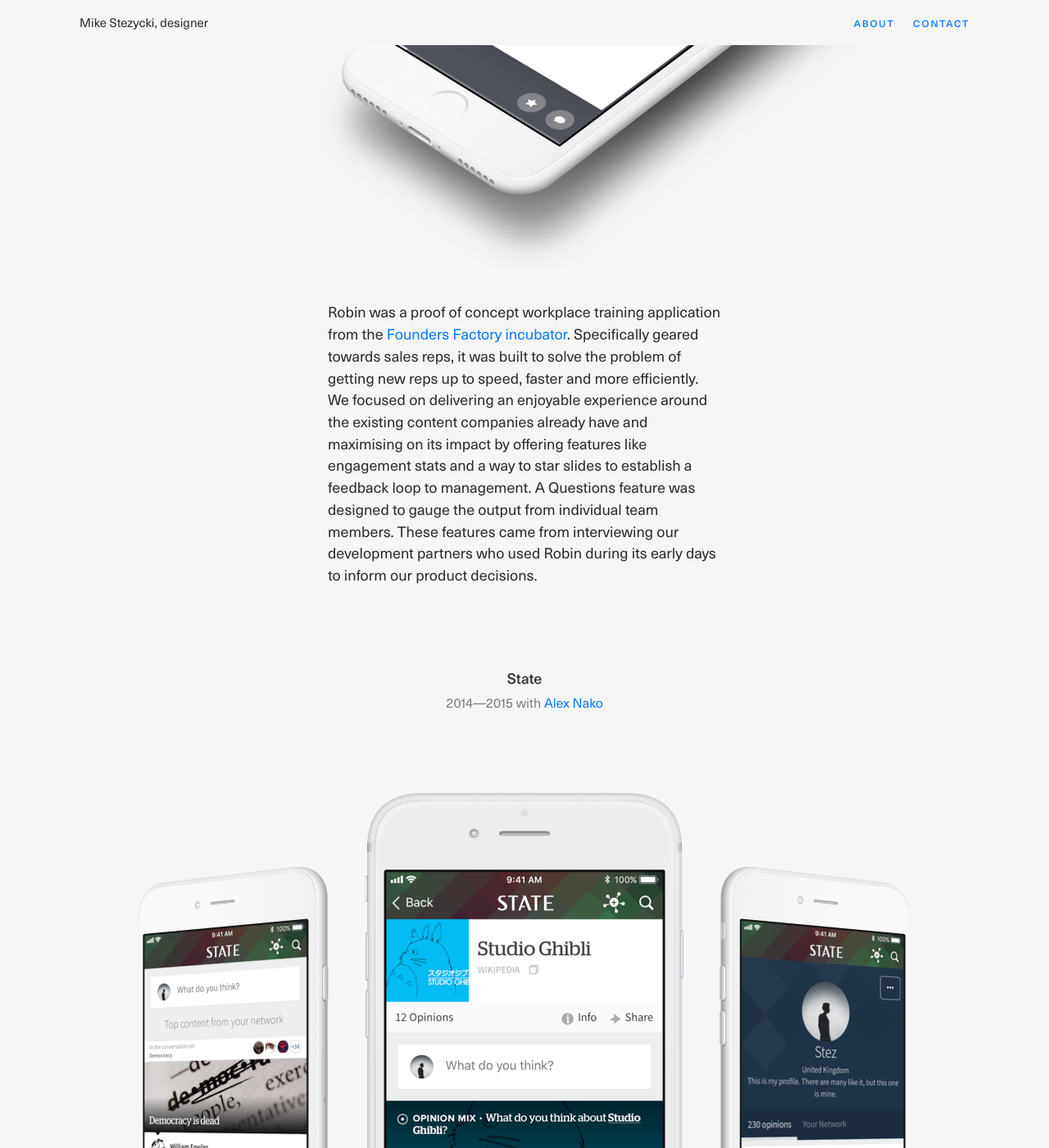
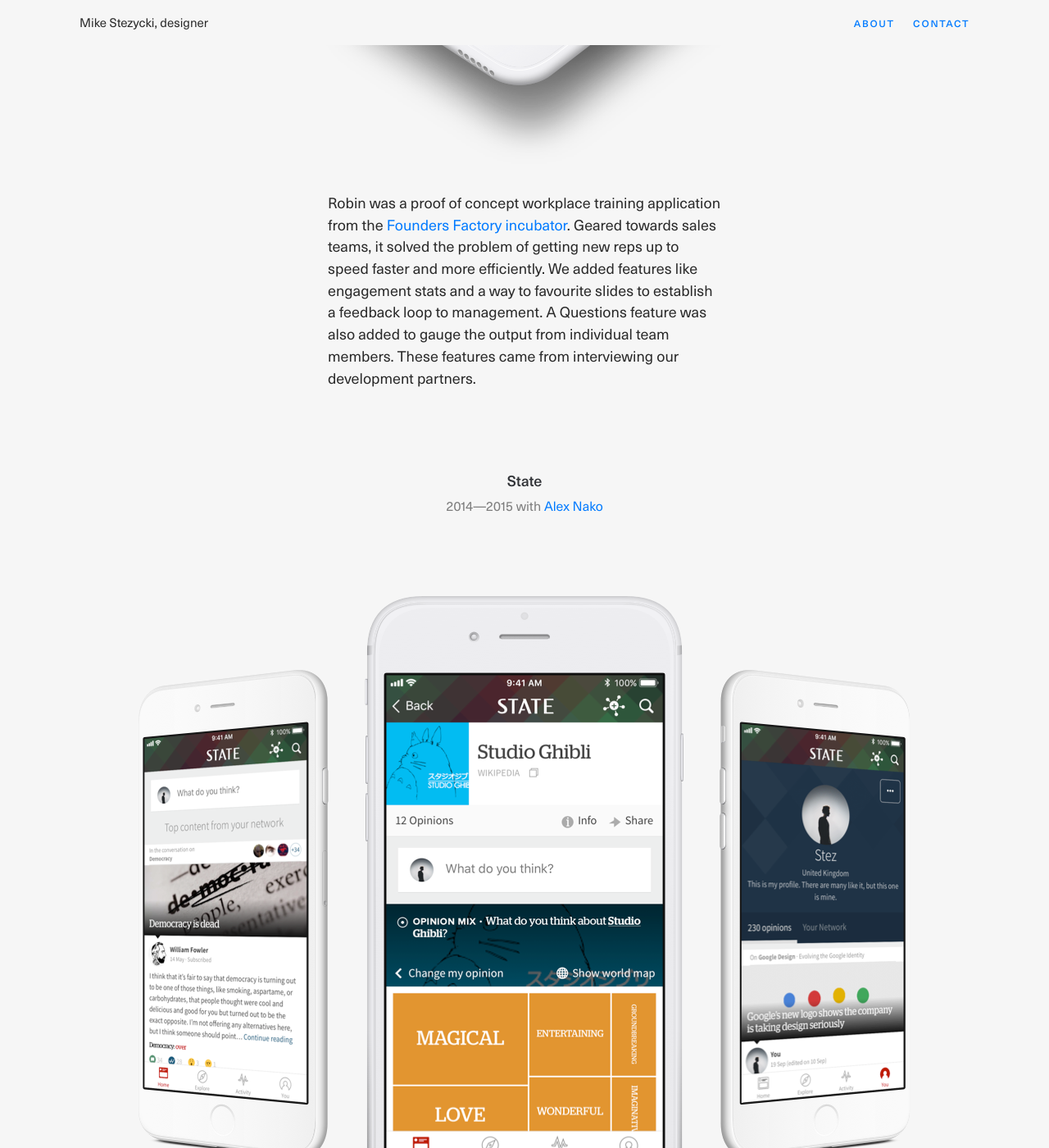
Before and after one commit to mr-stezz/mr-stezz.github.io, a Jekyll site: the page built from index.html, in a window 1280 px wide and 1400 px high, scrolled down 3821 px. Shown: the whole window at 82% size. Built offline with Jekyll 4.4.1, drawn with Linux system fonts in a browser that asks for light colours; some of the changed text lies outside the part shown.

Commit message:
fixup the project descriptions

```diff
--- a/index.html
+++ b/index.html
@@ -9,7 +9,7 @@
   <figure class="gallery">
     <img src="assets/img/content/oncare-showcase.png" srcset="assets/img/content/oncare-showcase.png 1x,assets/img/content/oncare-showcase@2x.png 2x" alt="A selection of core screens from the OnCare iOS app." title="A selection of core screens from the OnCare iOS app." loading="auto">
   </figure>
-  <p class="text-col"><a href="http://www.weareoncare.com" title="We save care agencies time and money by replacing paper records with a simple app, help to boost CQC ratings, and keep families closer to their loved ones' care.">OnCare</a> is a <span title="Business-to-Business">B2B</span> <span title="Software as a Service">SaaS</span> business from the <a href="https://foundersfactory.com/portfolio/">Founders Factory incubator</a>. OnCare provides tools that make caring for the elderly easier. The business has three apps which I helped prototype and design, including a React Native app for both iOS and Android which serves care workers and a responsive web app that serves agencies, care workers and family members of the patients. As well as working on product strategy, early prototypes and informing the User Experience, I also worked on the creative direction.</p>
+  <p class="text-col"><a href="http://www.weareoncare.com" title="We save care agencies time and money by replacing paper records with a simple app, help to boost CQC ratings, and keep families closer to their loved ones' care.">OnCare</a> is a <span title="Business-to-Business">B2B</span> <span title="Software as a Service">SaaS</span> business from the <a href="https://foundersfactory.com/portfolio/">Founders Factory incubator</a>. OnCare provides tools that make caring for the elderly easier. The business has three apps which I helped prototype and design. This includes a React Native app for both iOS and Android and a responsive web app. I worked on product strategy, prototypes and informing the User Experience, as well as the creative direction.</p>
 </section>
 <section class="u--m-bottom--huge">
   <h2 class="heading  no-spacing  page-title">Carmen</h2>
@@ -40,7 +40,7 @@
     </li>
   </ul> -->
 
-  <p class="text-col">Carmen, now known as <a href="http://www.getfrisbee.com" title="frisbee, the continuous feedback platform, helping employees and organisations grow, every day.">Frisbee</a>, is a web based peer-to-peer workplace feedback tool from the <a href="https://foundersfactory.com/portfolio/">Founders Factory incubator</a>. The idea of Carmen, a portable record of your professional growth, bore out of the need to improve inefficient review systems that serve as a check box exercise at many large corps. My involvement included prototyping early ideas, conducting user interviews to find out peoples needs for getting candid, helpful feedback and designing the UI for the web app.</p>
+  <p class="text-col">Carmen&emdash;now known as <a href="http://www.getfrisbee.com" title="frisbee, the continuous feedback platform, helping employees and organisations grow, every day.">Frisbee</a>&emdash;is a web based peer-to-peer workplace feedback tool from the <a href="https://foundersfactory.com/portfolio/">Founders Factory incubator</a>. My involvement included prototyping early ideas, sitting in user interviews to find out needs for getting direct, actionable and empathetic feedback and designing the UI for the web app.</p>
 </section>
 <section class="u--m-bottom--huge">
   <h2 class="heading  no-spacing  page-title">Robin</h2>
@@ -48,7 +48,7 @@
   <figure class="gallery">
     <img src="assets/img/content/robin-iphone-feature.png" srcset="assets/img/content/robin-iphone-feature.png 1x,assets/img/content/robin-iphone-feature@2x.png 2x" alt="A question view, document view interface with a progress bar, star button and comment button." title="A question view, document view interface with a progress bar, star button and comment button." loading="lazy">
   </figure>
-  <p class="text-col">Robin was a proof of concept workplace training application from the <a href="https://foundersfactory.com/portfolio/">Founders Factory incubator</a>. Specifically geared towards sales reps, it was built to solve the problem of getting new reps up to speed, faster and more efficiently. We focused on delivering an enjoyable experience around the existing content companies already have and maximising on its impact by offering features like engagement stats and a way to star slides to establish a feedback loop to management. A Questions feature was designed to gauge the output from individual team members. These features came from interviewing our development partners who used Robin during its early days to inform our product decisions.</p>
+  <p class="text-col">Robin was a proof of concept workplace training application from the <a href="https://foundersfactory.com/portfolio/">Founders Factory incubator</a>. Geared towards sales teams, it solved the problem of getting new reps up to speed faster and more efficiently. We added features like engagement stats and a way to favourite slides to establish a feedback loop to management. A Questions feature was also added to gauge the output from individual team members. These features came from interviewing our development partners.</p>
 </section>
 <section class="u--m-bottom--huge">
   <h2 class="heading  no-spacing  page-title">State</h2>
@@ -56,7 +56,7 @@
   <figure class="gallery">
     <img src="assets/img/content/state-iphone-feature.png" srcset="assets/img/content/state-iphone-feature.png 1x,assets/img/content/state-iphone-feature@2x.png 2x" alt="Home feed showing top content from your network, a topic and a user profile as they appear on iOS." title="Home feed showing top content from your network, a topic and a user profile as they appear on iOS." loading="lazy">
   </figure>
-  <p class="text-col">State, the world’s global opinion network. Tag your opinions and let the world know what you think through structured analysis. Find someone who thinks differently to you and have a friendly debate or find someone with similar opinions and create friendships. I worked on refreshing the iOS and Android apps and helped redesign and launch the new responsive web app.</p>
+  <p class="text-col">State, the world’s global opinion network. Tag your opinions and let the world know what you think through structured analysis. Build friendships with people who think similarly, or have healthy debates with people who think different. I worked on refreshing the iOS and Android apps and helped redesign and launch the new responsive web app.</p>
 </section>
 <section class="u--m-bottom--huge">
   <h2 class="heading  no-spacing  page-title">Wonder PL</h2>
@@ -65,7 +65,7 @@
     <img src="assets/img/content/wonder-showcase.png" srcset="assets/img/content/wonder-showcase.png 1x,assets/img/content/wonder-showcase@2x.png 2x" alt="A user profile and home feed as they appear on iPad." title="A user profile and home feed as they appear on iPad." loading="lazy">
     <img src="assets/img/content/wonder-shots.png" srcset="assets/img/content/wonder-shots.png 1x,assets/img/content/wonder-shots@2x.png 2x" alt="Home feed, video player overlay views and Explore view that appears on a mobile iOS device." title="Home feed, video player overlay views and Explore view that appears on a mobile iOS device." loading="lazy">
   </figure>
-  <p class="text-col">Wonder PL was a premium video mobile service for iOS. It boasted editorially curated videos in categories like creativity, health and wellness among others. I worked on improving the UX of their iOS app, and the visual design as well as work on the front-end for their new web based video project management app aiming to improve relationships between indie movie makers and studios.</p>
+  <p class="text-col">Wonder Place was a premium video mobile service for iOS. It boasted curated videos in categories like creativity, health and wellness among others. I worked on improving the UX and UI for the iOS app as well as a new monetisation feature. I also worked on the front-end for a new web based video project management app aiming to improve relationships between indie movie makers and studios.</p>
   <figure class="gallery">
     <img src="assets/img/content/romeo-showcase.png" srcset="assets/img/content/romeo-showcase.png 1x,assets/img/content/romeo-showcase@2x.png 2x" alt="Collaboration, Wonder Transfer and the edit video views in Romeo." title="Collaboration, Wonder Transfer and the edit video views in Romeo." loading="lazy">
   </figure>
```
